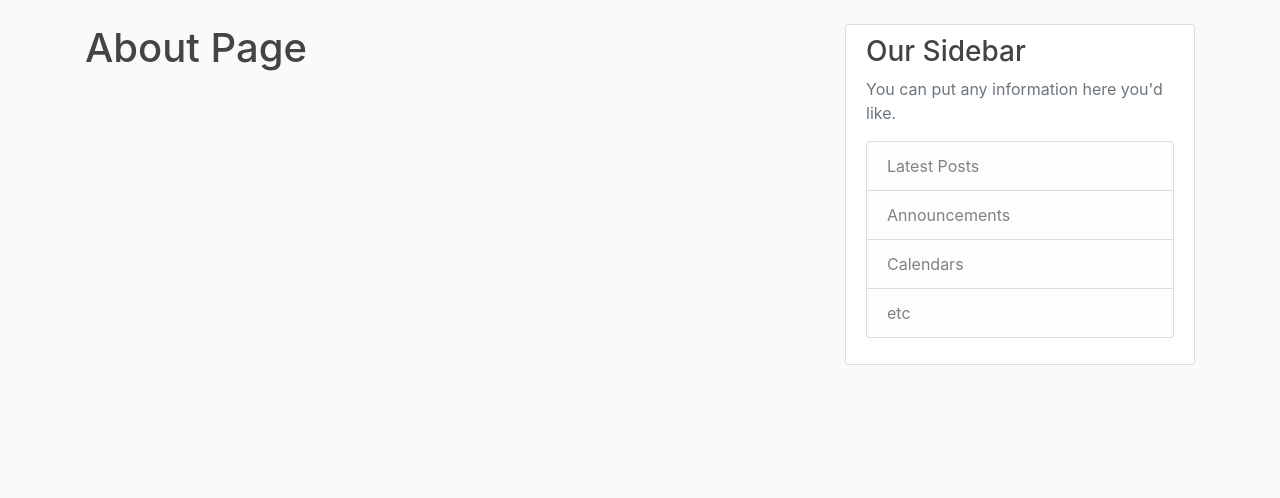
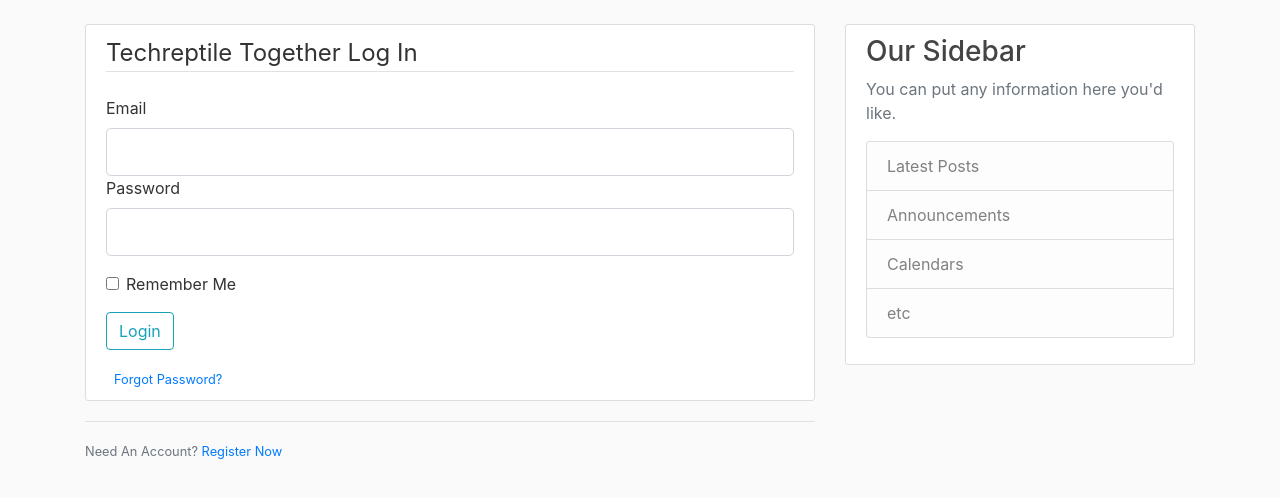
Before and after one commit to ama85bd/flaskpostgresproject, a Flask app: page /login in a window 1280 px wide. Shown: the part 56-554 px from the top of the page. Run offline with Flask 2, Linux system fonts and the light colour scheme; some libraries are stand-ins or nearby versions.

Commit message:
22-09-2020

```diff
--- a/flaskpostgresproject.py
+++ /dev/null
@@ -1,41 +0,0 @@
-from flask import Flask, render_template
-from forms import RegistrationForm
-app = Flask(__name__)
-
-app.config['SECRET_KEY'] = '03690c896bd6a62327332f654cbb1ab4'
-
-posts = [
-    {
-        'author': 'Corey Schafer',
-        'title': 'Blog Post 1',
-        'content': 'First post content',
-        'date_posted': 'April 20, 2018'
-    },
-    {
-        'author': 'Jane Doe',
-        'title': 'Blog Post 2',
-        'content': 'Second post content',
-        'date_posted': 'April 21, 2018'
-    }
-]
-
-@app.route("/")
-def index():
-    return render_template('index.html', posts=posts)
-
-@app.route("/about")
-def about():
-    return render_template('about.html', title='About')
-
-@app.route("/register")
-def register():
-    form = RegistrationForm()
-    return render_template('register.html', title='Register',form=form)
-
-@app.route("/login")
-def login():
-    return render_template('about.html', title='About')
-
-
-if __name__ == '__main__':
-    app.run(debug = True)
--- /dev/null
+++ b/flaskpostgresproject/forms.py
@@ -0,0 +1,17 @@
+from flask_wtf import FlaskForm
+from wtforms import StringField, SubmitField, PasswordField, BooleanField
+from wtforms.validators import DataRequired, Length, Email
+
+
+class RegistrationForm(FlaskForm):
+    email = StringField('Email',
+                        validators=[DataRequired(), Email()])
+    submit = SubmitField('Register')
+
+
+class LoginForm(FlaskForm):
+    email = StringField('Email',
+                        validators=[DataRequired(), Email()])
+    password = PasswordField('Password', validators=[DataRequired()])
+    remember = BooleanField('Remember Me')
+    submit = SubmitField('Login')
--- /dev/null
+++ b/flaskpostgresproject/routes.py
@@ -0,0 +1,54 @@
+from flask import render_template, flash, redirect, url_for
+from flaskpostgresproject import app
+from flaskpostgresproject.forms import RegistrationForm, LoginForm
+from flaskpostgresproject.models import EmailFirst
+
+
+
+
+posts = [
+    {
+        'author': 'Corey Schafer',
+        'title': 'Blog Post 1',
+        'content': 'First post content',
+        'date_posted': 'April 20, 2018'
+    },
+    {
+        'author': 'Jane Doe',
+        'title': 'Blog Post 2',
+        'content': 'Second post content',
+        'date_posted': 'April 21, 2018'
+    }
+]
+
+
+@app.route("/")
+def index():
+    return render_template('index.html', posts=posts)
+
+
+@app.route("/about")
+def about():
+    return render_template('about.html', title='About')
+
+
+@app.route("/register", methods=['GET', 'POST'])
+def register():
+    form = RegistrationForm()
+    if form.validate_on_submit():
+        flash(f'An email has been sent on {form.email.data} please check and '
+              f'complete your registration.', 'success')
+        return redirect(url_for('index'))
+    return render_template('register.html', title='Register', form=form)
+
+
+@app.route("/login", methods=['GET', 'POST'])
+def login():
+    form = LoginForm()
+    if form.validate_on_submit():
+        if form.email.data == 'admin@blog.com' and form.password.data == 'password':
+            flash('You have been logged in!', 'success')
+            return redirect(url_for('index'))
+        else:
+            flash('Login Unsuccessful. Please check username and password', 'danger')
+    return render_template('login.html', title='Login', form=form)
--- a/templates/layout.html
+++ b/flaskpostgresproject/templates/layout.html
@@ -25,13 +25,13 @@
           </button>
           <div class="collapse navbar-collapse" id="navbarToggle">
             <div class="navbar-nav mr-auto">
-              <a class="nav-item nav-link" href="/">Home</a>
-              <a class="nav-item nav-link" href="/about">About</a>
+              <a class="nav-item nav-link" href="{{ url_for('index') }}">Home</a>
+              <a class="nav-item nav-link" href="{{ url_for('about') }}">About</a>
             </div>
             <!-- Navbar Right Side -->
             <div class="navbar-nav">
-              <a class="nav-item nav-link" href="/login">Login</a>
-              <a class="nav-item nav-link" href="/register">Register</a>
+              <a class="nav-item nav-link" href="{{ url_for('login') }}">Login</a>
+              <a class="nav-item nav-link" href="{{ url_for('register') }}">Register</a>
             </div>
           </div>
         </div>
@@ -40,6 +40,15 @@
     <main role="main" class="container">
       <div class="row">
         <div class="col-md-8">
+          {% with messages = get_flashed_messages(with_categories=true) %}
+            {% if messages %}
+                {% for category, message in messages %}
+                    <div class="alert alert-{{ category }}">
+                        {{ message }}
+                    </div>
+                {% endfor %}
+            {% endif %}
+          {% endwith %}
           {% block content %}{% endblock %}
         </div>
         <div class="col-md-4">
--- /dev/null
+++ b/flaskpostgresproject/templates/login.html
@@ -0,0 +1,53 @@
+{% extends "layout.html" %}
+{% block content %}
+    <div class="content-section">
+        <form action="" method="POST">
+            {{ form.hidden_tag() }}
+            <fieldset class="form-group">
+                <legend class="border-bottom mb-4">Techreptile Together Log In</legend>
+                <div>
+                    {{ form.email.label(class="form-control-label") }}
+
+                    {% if form.email.errors %}
+                        {{ form.email(class="form-control form-control-lg is-invalid") }}
+                        <div class="invalid-feedback">
+                            {% for error in form.email.errors %}
+                                <span>{{ error }}</span>
+                            {% endfor %}
+                        </div>
+                    {% else %}
+                        {{ form.email(class="form-control form-control-lg") }}
+                    {% endif %}
+                </div>
+                <div class="form-group">
+                    {{ form.password.label(class="form-control-label") }}
+                    {% if form.password.errors %}
+                        {{ form.password(class="form-control form-control-lg is-invalid") }}
+                        <div class="invalid-feedback">
+                            {% for error in form.password.errors %}
+                                <span>{{ error }}</span>
+                            {% endfor %}
+                        </div>
+                    {% else %}
+                        {{ form.password(class="form-control form-control-lg") }}
+                    {% endif %}
+                </div>
+                <div class="form-check">
+                    {{ form.remember(class="form-check-input") }}
+                    {{ form.remember.label(class="form-check-label") }}
+                </div>
+            </fieldset>
+            <div class="form-group">
+                {{ form.submit(class="btn btn-outline-info") }}
+            </div>
+            <small class="text-muted ml-2">
+                <a href="#">Forgot Password?</a>
+            </small>
+        </form>
+    </div>
+    <div class="border-top pt-3">
+        <small class="text-muted">
+            Need An Account? <a href="{{ url_for('register') }}" class="ml-">Register Now</a>
+        </small>
+    </div>
+{% endblock content %}
--- /dev/null
+++ b/run.py
@@ -0,0 +1,4 @@
+from flaskpostgresproject import app
+
+if __name__ == '__main__':
+    app.run(debug=True)
```
Also changed, not shown: flaskpostgresproject/__init__.py (added, +21 -0 lines), flaskpostgresproject/models.py (added, +14 -0 lines), flaskpostgresproject/templates/register.html (renamed from templates/register.html, +12 -2 lines), forms.py (deleted, +0 -9 lines), flaskpostgresproject/static/main.css (renamed from static/main.css), flaskpostgresproject/templates/about.html (renamed from templates/about.html), flaskpostgresproject/templates/index.html (renamed from templates/index.html).
